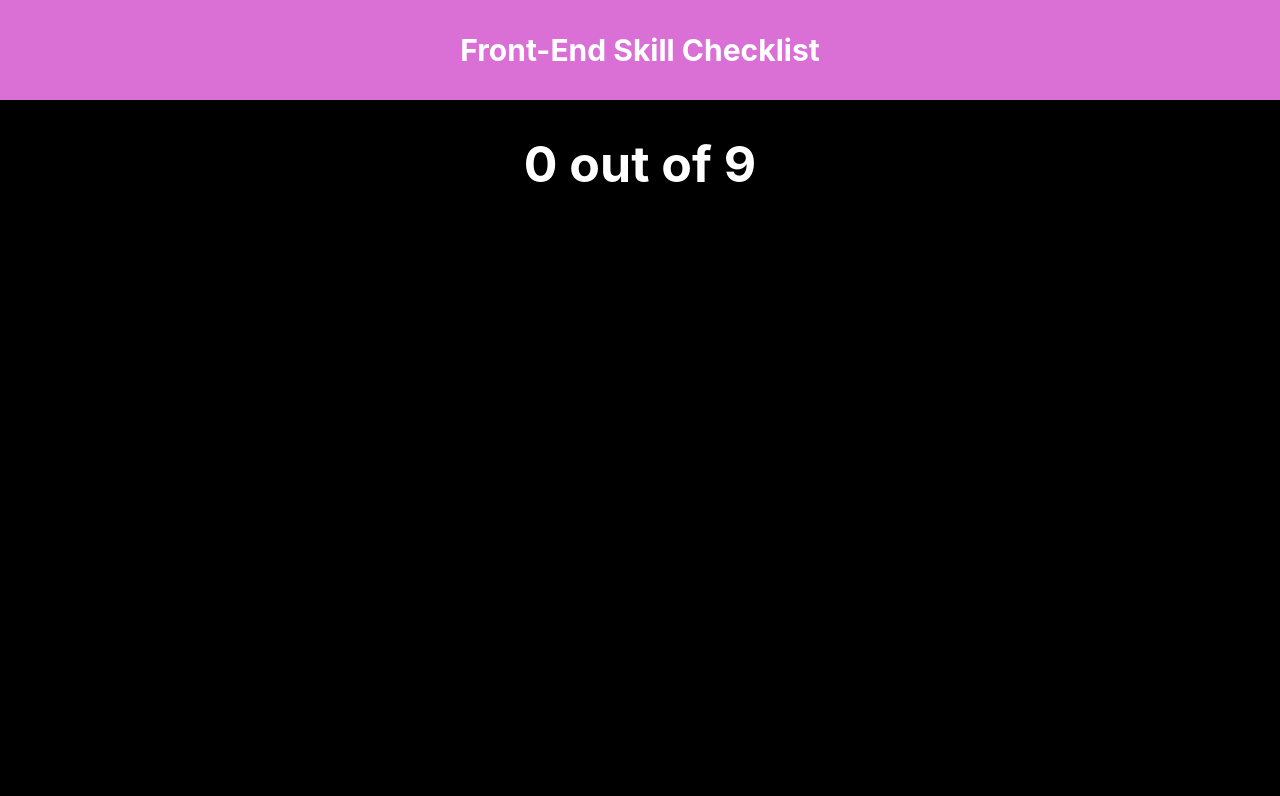
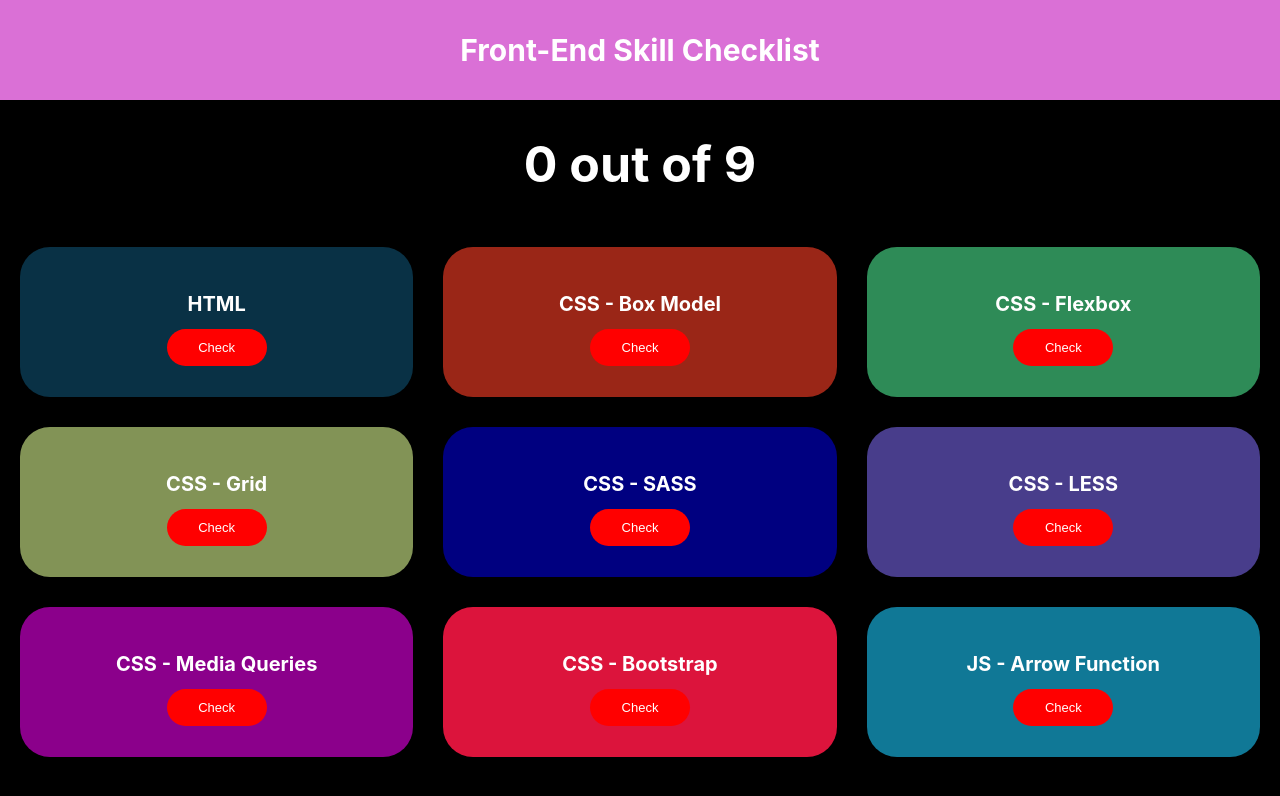
Before and after one commit to danielcarlman/skillcalculator, a React (Create React App) app: page / in a window 1280 px wide. Shown: the top 796 px of the page. Built offline with nearby package versions, Linux system fonts and the light colour scheme.

Commit message:
Refactored code

```diff
--- a/src/App.js
+++ b/src/App.js
@@ -18,7 +18,37 @@
   {
     id: 'cssflexbox',
     title: 'CSS - Flexbox',
+    color: 'seagreen',
+  },
+  {
+    id: 'cssgrid',
+    title: 'CSS - Grid',
     color: '#829356',
+  },
+  {
+    id: 'csssass',
+    title: 'CSS - SASS',
+    color: 'navy',
+  },
+  {
+    id: 'cssless',
+    title: 'CSS - LESS',
+    color: 'darkslateblue',
+  },
+  {
+    id: 'cssmediaqueries',
+    title: 'CSS - Media Queries',
+    color: 'darkmagenta',
+  },
+  {
+    id: 'cssbootstrap',
+    title: 'CSS - Bootstrap',
+    color: 'crimson',
+  },
+  {
+    id: 'javascriptarrowfunction',
+    title: 'JS - Arrow Function',
+    color: '#107896',
   },
 ];
 
@@ -52,39 +82,25 @@
         }));
   };
 
-  render() {
-    const {
-      html,
-      cssboxmodel,
-      cssflexbox,
-      cssgrid,
-      csssass,
-      cssless,
-      cssmediaqueries,
-      cssbootstrap,
-      javascriptarrowfunction,
-    } = this.state;
-
-    const createBox = () => {
-      skills.map((skill) => {
-        return (
+  renderSkills = () => {
+    return skills.map((skill) => (
       <C.Box color={skill.color}>
         <h1>{skill.title}</h1>
         <Button
           onClick={this.toggleButton}
-              checked={skill.id}
+          checked={this.state[skill.id]}
           value={skill.id}
         />
       </C.Box>
-        );
-      });
+    ));
   };
 
+  render() {
     return (
       <C.Container>
         <Navbar />
         <C.Counter>{this.state.count} out of 9</C.Counter>
-        <C.BoxContainer>{createBox()}</C.BoxContainer>
+        <C.BoxContainer>{this.renderSkills()}</C.BoxContainer>
       </C.Container>
     );
   }
```
Lines whose indentation alone changed are shown as unchanged.
